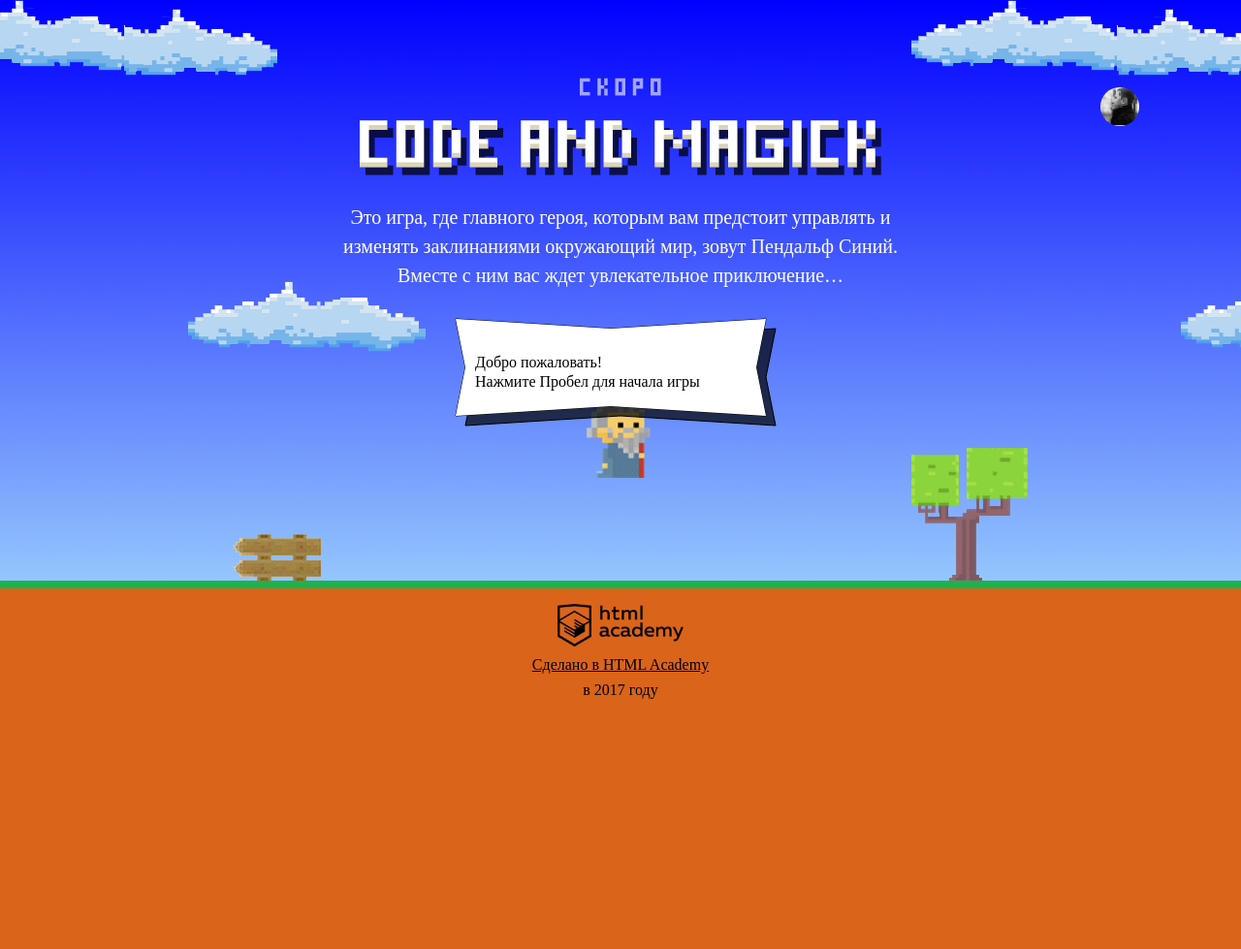
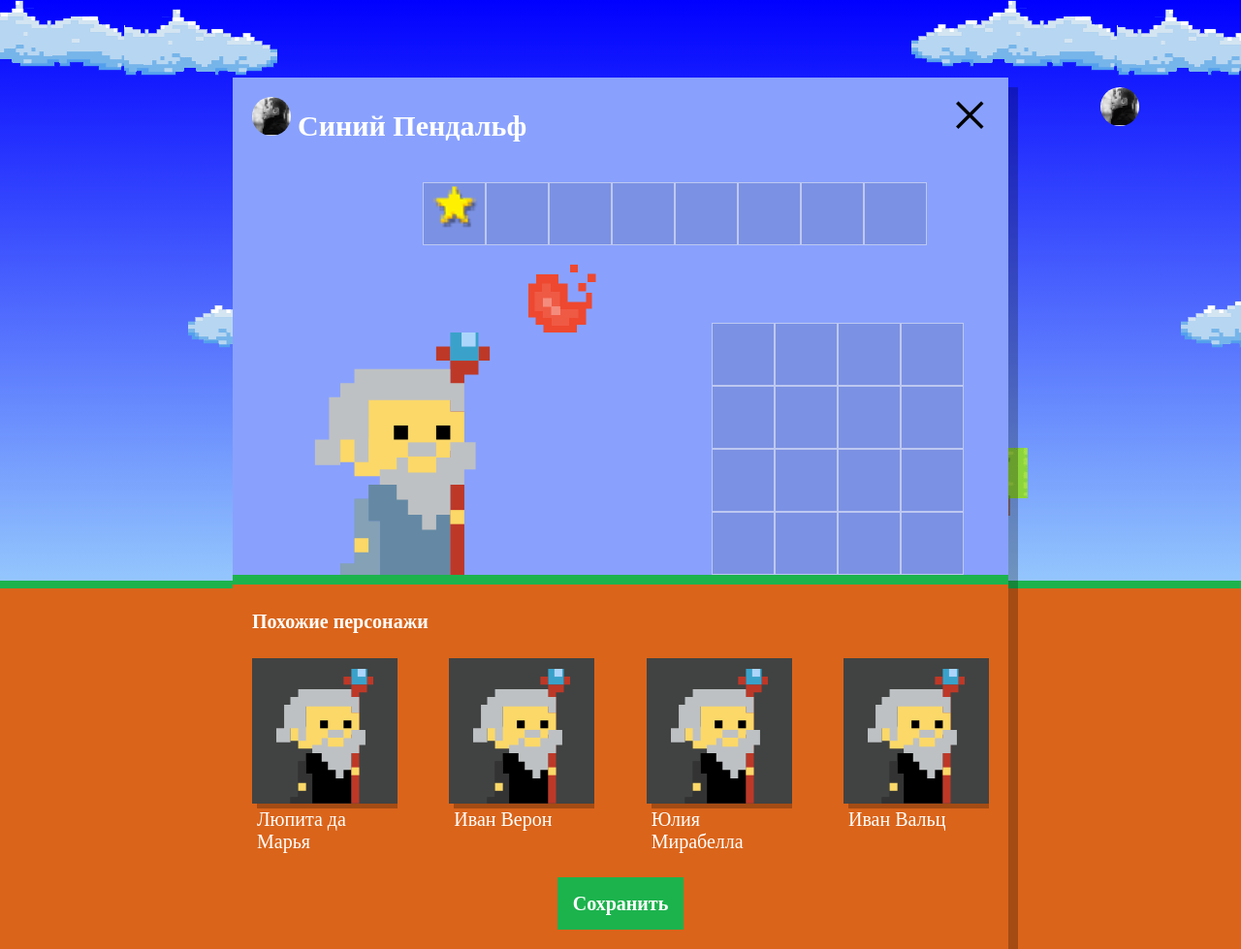
Before and after one commit to VitalyBordyashov/1298669-code-and-magick-19, a website: page index.html in a window 1280 px wide. Shown: the whole page at 97% size. Before the commit the page ends 800 px from the top, so only its background shows below. Drawn offline with Linux system fonts and the light colour scheme; a web font is replaced by a local one.

Commit message:
Вывел 4 клона, присвоил им имена и цвет мантии

```diff
--- a/index.html
+++ b/index.html
@@ -203,6 +203,7 @@
     }
 </script>
 
+<script src="js/setup.js"></script>
 <script src="js/stat.js"></script>
 <script src="js/game.js"></script>
 
--- /dev/null
+++ b/js/setup.js
@@ -0,0 +1,28 @@
+'use strict';
+
+var userDialog = document.querySelector('.setup');
+userDialog.classList.remove('hidden');
+
+document.querySelector('.setup-similar').classList.remove('hidden');
+
+var similarListElement = document.querySelector('.setup-similar-list');
+var similarWizardTemplate = document.querySelector('#similar-wizard-template')
+    .content.querySelector('.setup-similar-item');
+
+var WIZARD_NAMES = ['Иван', 'Хуан Себастьян', 'Мария', 'Кристофор', 'Виктор', 'Юлия', 'Люпита', 'Вашингтон'];
+
+var WIZARD_SURNAMES = [' да Марья', ' Верон', ' Мирабелла', ' Вальц', ' Онопко', ' Топольницкая', ' Нионго', ' Ирвинг'];
+
+var coatColor = ['rgb (101, 137, 164)', 'rgb (241, 43, 107)', 'rgb (146, 100, 161)', 'rgb (56, 159, 117)', 'rgb (215, 210, 55)', 'rgb (0, 0, 0)'];
+
+var eyesColor = ['black', 'red', 'blue', 'yellow', 'green'];
+
+for (var i = 0; i < 4; i++) {
+  var wizardElement = similarWizardTemplate.cloneNode(true);
+
+  wizardElement.querySelector('.setup-similar-label').textContent = WIZARD_NAMES[Math.floor(Math.random()*(WIZARD_NAMES.length-1))] + WIZARD_SURNAMES[i];
+
+  similarListElement.appendChild(wizardElement);
+
+  var propertyElement = document.querySelector('.wizard-coat').style.fill = coatColor[Math.floor(Math.random()*(coatColor.length-1))];
+}
```
